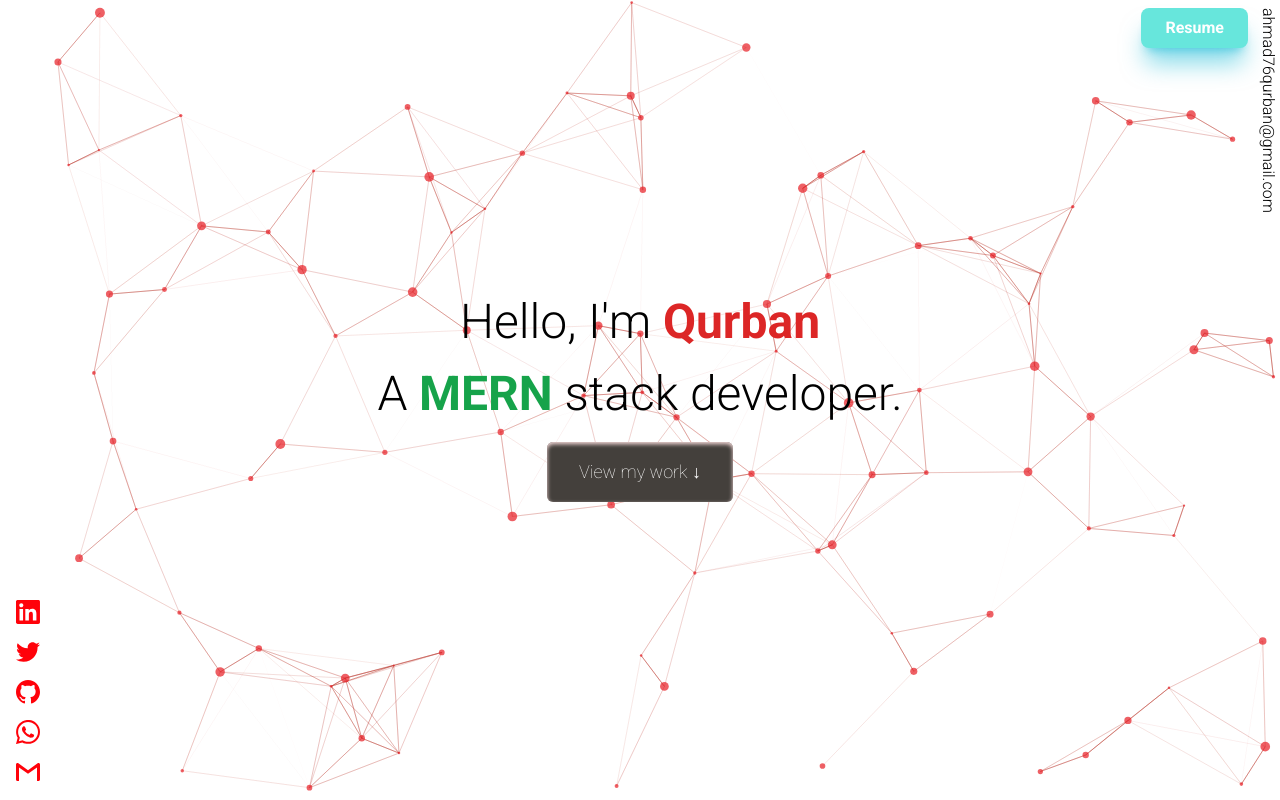
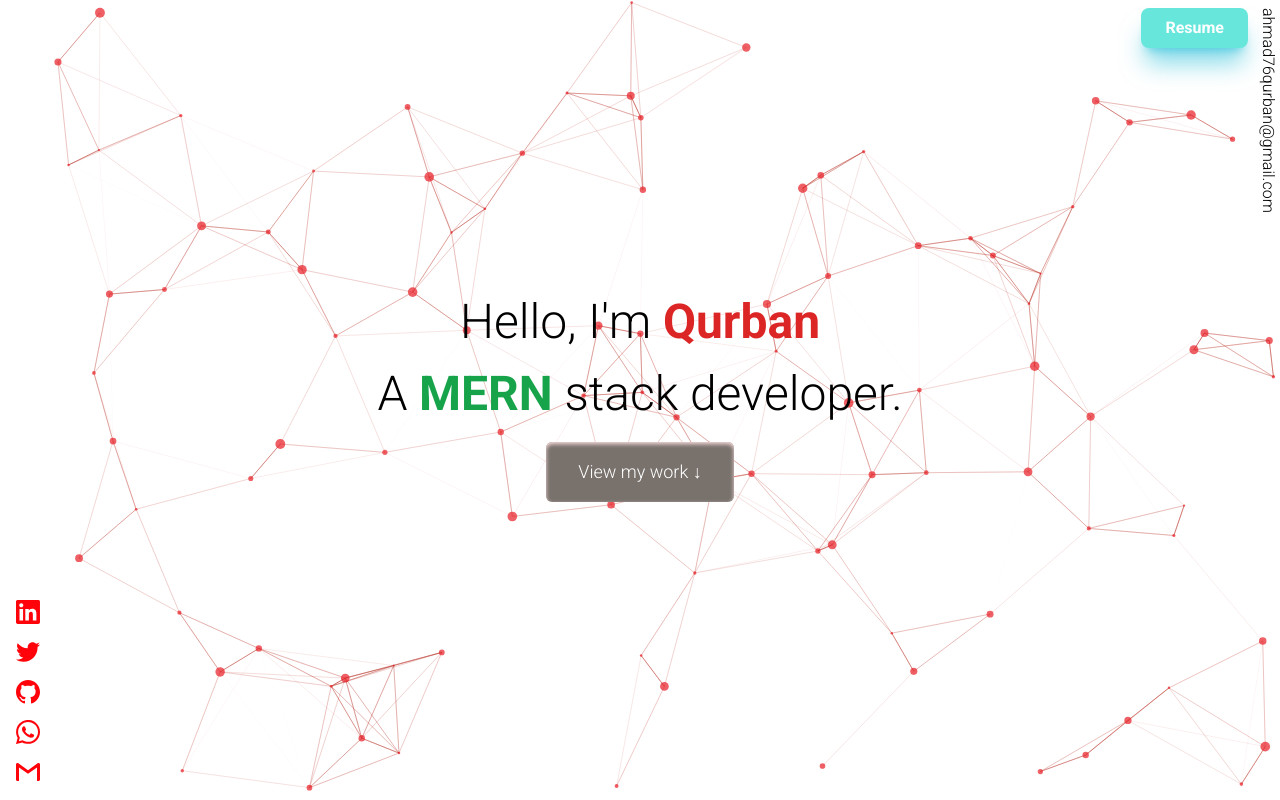
Before and after one commit to qur786/portfolio, a React (Vite) app: page / in a window 1280 px wide. Shown: the top 800 px of the page. Built offline with nearby package versions, Linux system fonts and the light colour scheme.

Commit message:
refactor: update introduction button color for light mode

```diff
--- a/src/components/Introduction/index.tsx
+++ b/src/components/Introduction/index.tsx
@@ -90,7 +90,7 @@ export function Introduction({
           A <b className="text-green-600">MERN</b> stack developer.
         </p>
         <button
-          className={`transition-[font-weight,letter-spacing] text-white duration-700 hover:font-black font-extralight hover:tracking-widest bg-stone-700 shadow-inner shadow-red-100/100 rounded-md py-4 px-8 text-lg`}
+          className={`transition-[font-weight,letter-spacing] text-white duration-700 hover:font-black font-light hover:tracking-widest bg-stone-500 dark:bg-stone-700 shadow-inner shadow-red-100/100 rounded-md py-4 px-8 text-lg`}
           onClick={onViewWorkClick}
         >
           View my work &#x2193;
```
